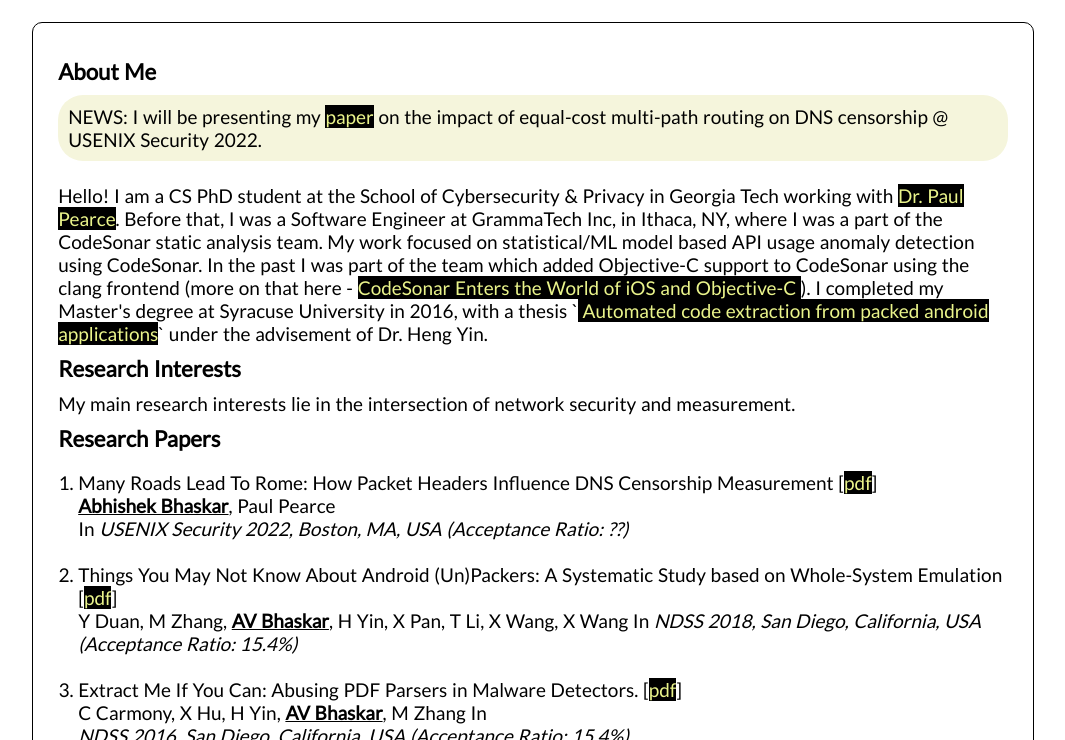
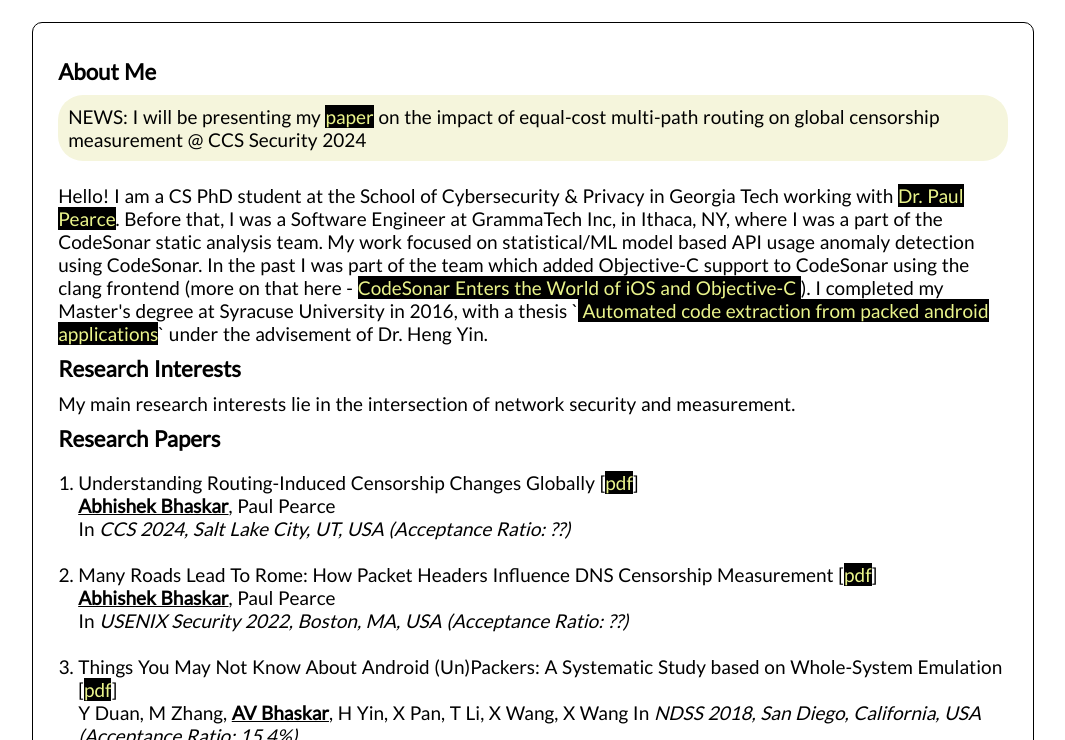
Before and after one commit to abhishekvasishtb/abhishekvasishtb.github.io, a plain HTML site: page index.html in a window 1280 px wide. Shown: the part 467-1207 px from the top of the page, without its empty margins (113-1178 px from the left). Drawn offline with Linux system fonts and the light colour scheme.

Commit message:
Update index.html

```diff
--- a/index.html
+++ b/index.html
@@ -137,7 +137,7 @@
 
 		<h3><b>About Me</b></h3>
 		<div class="container">
-			<span class="box"> NEWS: I will be presenting my <a href="https://www.usenix.org/system/files/sec22fall_bhaskar.pdf">paper</a> on the impact of equal-cost multi-path routing on DNS censorship @ USENIX Security 2022.</span>
+			<span class="box"> NEWS: I will be presenting my <a href="https://arxiv.org/pdf/2406.19304">paper</a> on the impact of equal-cost multi-path routing on global censorship measurement @ CCS Security 2024</span>
 
 		</div>
 		<br/>
@@ -173,6 +173,14 @@
 				</h3>
 
 				<ol style="padding-left:20px;">
+					                	<li>
+						Understanding Routing-Induced Censorship Changes Globally
+						[<a href="https://arxiv.org/pdf/2406.19304">pdf</a>]<br>
+						<b class="myname">Abhishek Bhaskar</b>, Paul Pearce<br>
+                        In <i>CCS 2024, Salt Lake City, UT, USA (Acceptance Ratio: ??)</i>
+					</li>
+                    <br/>
+
                 	<li>
 						Many Roads Lead To Rome: How Packet Headers
 Influence DNS Censorship Measurement
```
